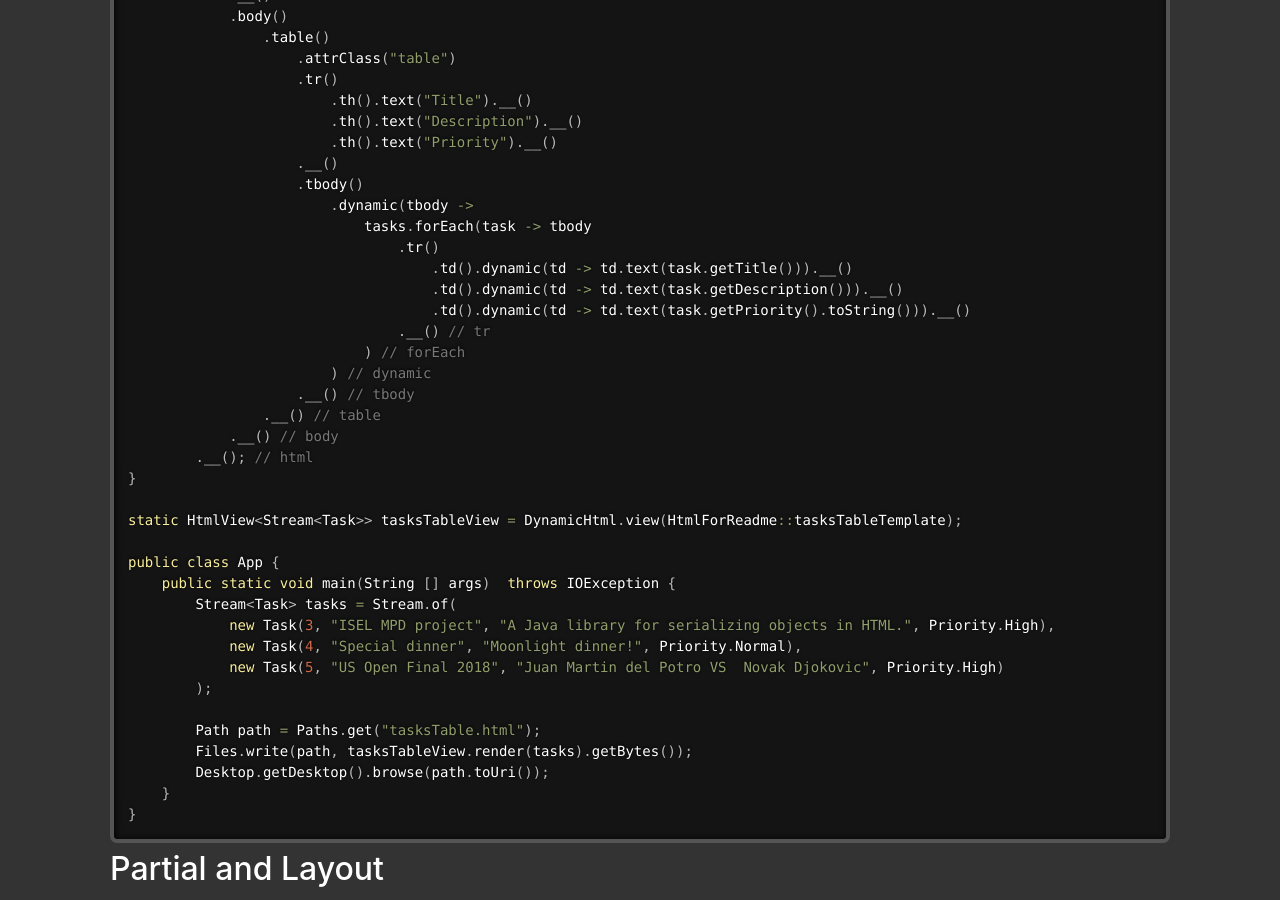
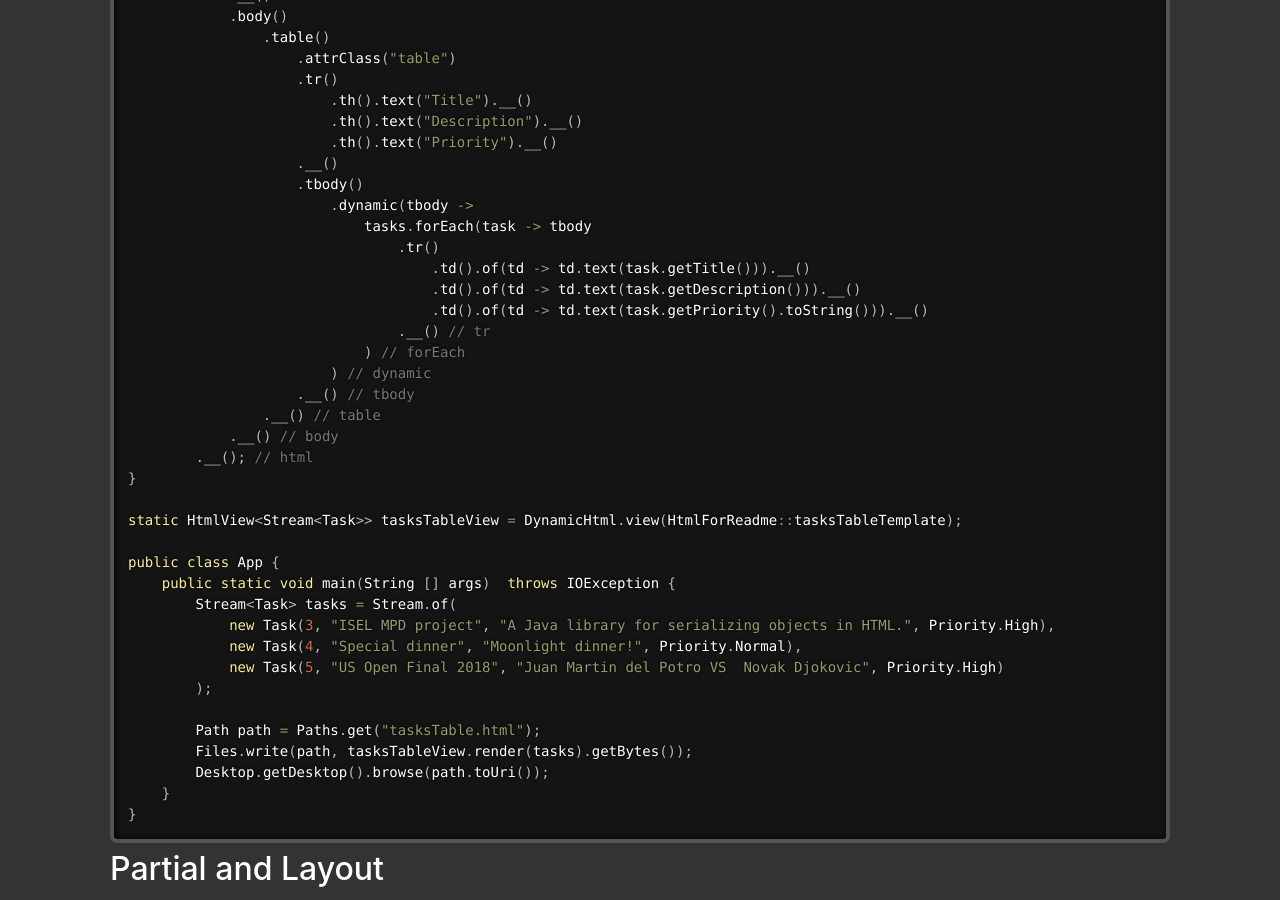
Before and after one commit to xmlet/HtmlFlow, a Jekyll site: the page built from features.md, in a window 1280 px wide and 900 px high, scrolled down 2649 px. Built offline with Jekyll 4.4.1, drawn with Linux system fonts in a browser that asks for light colours; comment, search, counter and statistics services are not loaded.

Commit message:
Fix tasksTableTemplate() example. Replace nested dynamic() with of().

```diff
--- a/features.md
+++ b/features.md
@@ -151,9 +151,9 @@ static void tasksTableTemplate(DynamicHtml&lt;Stream&lt;Task>> view, Stream&lt;T
                         .dynamic(tbody ->
                             tasks.forEach(task -> tbody
                                 .tr()
-                                    .td().dynamic(td -> td.text(task.getTitle())).__()
-                                    .td().dynamic(td -> td.text(task.getDescription())).__()
-                                    .td().dynamic(td -> td.text(task.getPriority().toString())).__()
+                                    .td().of(td -> td.text(task.getTitle())).__()
+                                    .td().of(td -> td.text(task.getDescription())).__()
+                                    .td().of(td -> td.text(task.getPriority().toString())).__()
                                 .__() // tr
                             ) // forEach
                         ) // dynamic
```
